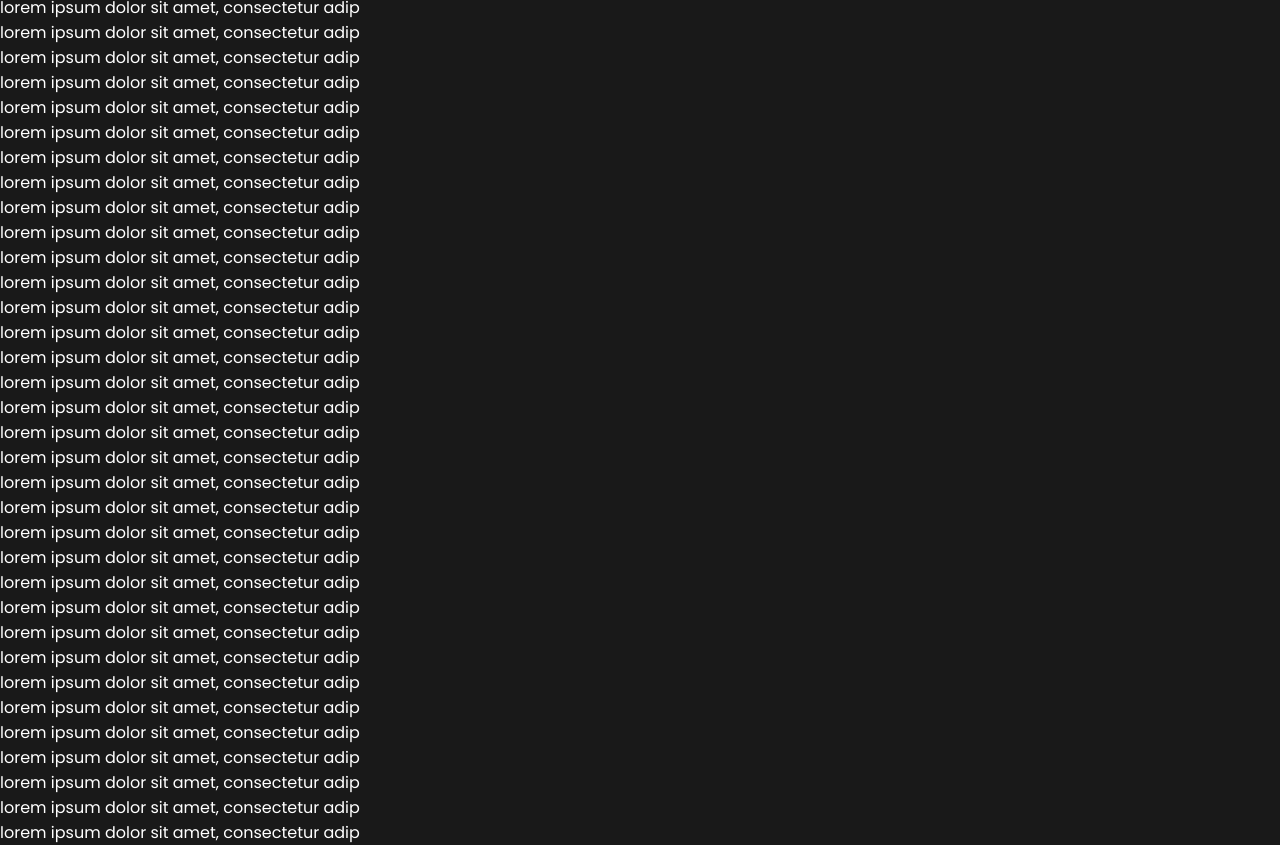
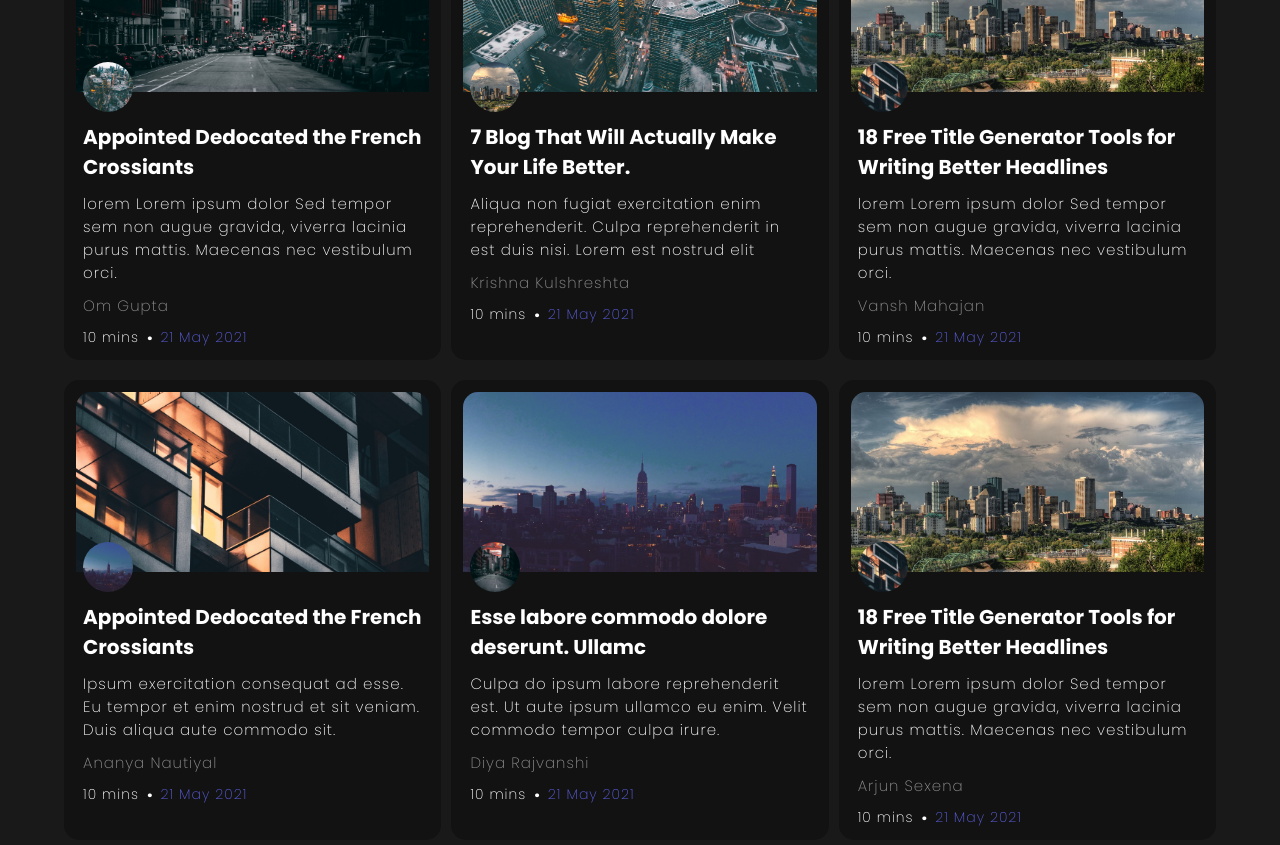
Before and after one commit to OmGuptaIND/breachv2.0, a Next.js app: page / in a window 1280 px wide. Shown: the part 980-1825 px from the top of the page. Built offline with nearby package versions, Linux system fonts and the light colour scheme.

Commit message:
Added: Cards Page

```diff
--- a/Data/ArticlesData.js
+++ b/Data/ArticlesData.js
@@ -16,7 +16,7 @@ const data = [
         id: Math.floor(Math.random() * 1000),
         imgUrl: '/images/two.jpeg',
         title: '7 Blog That Will Actually Make Your Life Better.',
-        desc:'Aliqua non fugiat exercitation enim reprehenderit. Culpa reprehenderit in est duis nisi. Lorem est nostrud elit do cillum reprehenderit ea duis',
+        desc:'Aliqua non fugiat exercitation enim reprehenderit. Culpa reprehenderit in est duis nisi. Lorem est nostrud elit',
         author: {
             authorId: toString(Math.floor(Math.random() * 1000)),
             authorName: 'Krishna Kulshreshta',
@@ -63,7 +63,20 @@ const data = [
         },
         readTime:'10',
         tags:['Latest', 'India']
-    }
+    },
+    {
+        id: Math.floor(Math.random() * 1000),
+        imgUrl: '/images/three.jpeg',
+        title: '18 Free Title Generator Tools for Writing Better Headlines',
+        desc:'lorem Lorem ipsum dolor Sed tempor sem non augue gravida, viverra lacinia purus mattis. Maecenas nec vestibulum orci.',
+        author: {
+            authorId: toString(Math.floor(Math.random() * 1000)),
+            authorName: 'Arjun Sexena',
+            authorimgUrl :'/images/four.jpeg'
+        },
+        readTime:'10',
+        tags:['Ongoing', 'Religion']
+    },
 
 ];
 
--- /dev/null
+++ b/components/GridCards/ArticleCard.js
@@ -0,0 +1,111 @@
+import { Avatar } from "@material-ui/core";
+import Image from "next/image";
+import styled from "styled-components";
+import { devicesSmall } from "../../devices";
+import blurEffect from "../../utils/BlurEffect";
+
+export default function ArticleCard({ doc }) {
+  return (
+    <Container>
+      <ImageContainer>
+        <ImageValue
+            src={doc.imgUrl}
+            alt='image'
+            layout='fill'
+            placeholder='blur'
+            blurDataURL={blurEffect}
+        />
+      </ImageContainer>
+      <CardContainer>
+        <AvatarImage src = {doc?.author?.authorimgUrl} alt = {doc?.author?.authorName} />
+        <CardData>
+          <h1>{doc.title}</h1>
+          <p>{doc.desc}</p>
+          <Author>{doc.author.authorName}</Author>
+          <ArticleData>
+            <p>{doc.readTime} mins</p>
+            <span>.</span>
+            <ReadTime>21 May 2021</ReadTime>
+          </ArticleData>
+        </CardData>
+      </CardContainer>
+    </Container>
+  );
+}
+
+const Container = styled.div`
+  display: flex;
+  flex-direction: column;
+  width: 100%;
+  min-height: 380px;
+  background-color: #121212;
+  margin-bottom: 10px;
+  padding: 12px;
+  border-radius: 15px;
+  transition: max-width 0.6s ease-in-out;
+  @media ${devicesSmall.tablet} {
+    /* max-width: 320px; */
+  }
+`;
+const ImageContainer = styled.div`
+  position: relative;
+  width: 100%;
+  min-height: 180px;
+  max-height: 200px;
+  border-radius: 15px 15px 0px 0px;
+  margin-bottom: 10px;
+`;
+const ImageValue = styled(Image)`
+  border-radius: 15px 15px 0px 0px;
+  object-fit: cover;
+`;
+const CardData = styled.div`
+  > h1 {
+    font-size: 20px;
+    margin-bottom: 10px;
+  }
+  > p {
+    font-size: 15px;
+    font-weight: 200;
+    letter-spacing: 1px;
+  }
+`;
+const AvatarImage = styled(Avatar)`
+  margin-bottom: 10px;
+  &&&{
+    width:50px;
+    height:50px
+  }
+`;
+const CardContainer = styled.div`
+  margin-top: -40px;
+  padding: 0px 2%;
+  min-height: 200px;
+  max-height: 300px;
+`;
+
+const ArticleData = styled.div`
+  display: flex;
+  align-items: center;
+  >p{
+    font-size: 14px;
+    font-weight: 200;
+    letter-spacing: 1px;
+    margin-top: 10px;
+  }
+  >span{
+    margin: 0px 8px;
+    font-size: 20px;
+    font-weight: bold;
+  }
+`;
+const Author = styled.p`
+  color: var(--color-under);
+  font-weight: 200;
+  margin-top: 10px;
+  letter-spacing:1px;
+`;
+const ReadTime = styled.p`
+  font-weight: bold;
+  color: var(--color-btn);
+`;
--- /dev/null
+++ b/components/GridCards/Card.js
@@ -0,0 +1,62 @@
+import Image from "next/image";
+import styled from "styled-components";
+import { devicesSmall } from "../../devices";
+import blurEffect from "../../utils/BlurEffect";
+
+export default function Card({ doc }) {
+  return (
+    <Container>
+      <ImageContainer>
+        <ImageValue
+            src={doc.imgUrl}
+            alt='image'
+            layout='fill'
+            placeholder='blur'
+            blurDataURL={blurEffect}
+        />
+      </ImageContainer>
+      <CardData>
+        <h1>{doc.title}</h1>
+        <p>{doc.desc}</p>
+      </CardData>
+    </Container>
+  );
+}
+
+const Container = styled.div`
+  display: flex;
+  flex-direction: column;
+  width: 100%;
+  height: 320px;
+  background-color: #121212;
+  margin-bottom: 10px;
+  padding: 12px;
+  border-radius: 15px;
+  transition: max-width 0.6s ease-in-out;
+  @media ${devicesSmall.tablet} {
+    /* max-width: 320px; */
+  }
+`;
+const ImageContainer = styled.div`
+  position: relative;
+  width: 100%;
+  border-radius: 15px 15px 0px 0px;
+  margin-bottom: 10px;
+`;
+const ImageValue = styled(Image)`
+  width: 100%;
+  height: 100%;
+  border-radius: 15px 15px 0px 0px;
+  object-fit: cover;
+`;
+const CardData = styled.div`
+  > h1 {
+    font-size: 20px;
+    margin-bottom: 10px;
+  }
+  > p {
+    font-size: 15px;
+    font-weight: 200;
+    letter-spacing: 1px;
+  }
+`;
--- /dev/null
+++ b/components/GridCards/GridCards.js
@@ -0,0 +1,26 @@
+import styled from "styled-components";
+import { devicesSmall } from "../../devices.js";
+import ArticleCard from "./ArticleCard.js";
+import Card from "./Card";
+export default function GridCards({data}) {
+    return (
+        <CardContainer>
+            {data?.map((doc, index) => <ArticleCard key = {doc.id} id = {index} doc = {doc} />)}
+        </CardContainer>
+    )
+}
+const CardContainer = styled.div`
+    display: grid;
+    grid-template-columns: 1fr;
+    transition: max-width 0.6s ease-in-out;
+    @media ${devicesSmall.tablet}
+    {
+        grid-template-columns: 1fr 1fr;
+        grid-gap: 20px;
+    }
+    @media ${devicesSmall.laptop}
+    {
+        grid-template-columns: 1fr 1fr 1fr;
+        grid-gap: 10px;
+    }
+`;
--- a/components/Homepage/Recent.js
+++ b/components/Homepage/Recent.js
@@ -1,12 +1,14 @@
-import styled from "styled-components"
+import styled from "styled-components";
+import data from '../../Data/ArticlesData';
+import GridCards from "../GridCards/GridCards";
 import PageSection from "../Partials/PageSection"
-
 export default function Recent() {
     return (
         <Container>
             <PageSection>
                 <h1>Recent Articles</h1>
             </PageSection>
+            <GridCards data = {data} />
         </Container>
     )
 }
--- a/components/Partials/PageSection.js
+++ b/components/Partials/PageSection.js
@@ -18,12 +18,6 @@ const Container = styled.div`
     display: flex;
     align-items: center;
     justify-content:space-between;
-    padding: 20px 2%;
-    transition: all 0.6s ease-in-out;
-    @media ${devicesSmall.tablet}
-    {
-        padding: 20px 5%;
-    }
 `;
 const SideBorder = styled.div`
     width:8px;
--- a/pages/index.js
+++ b/pages/index.js
@@ -3,11 +3,14 @@ import Image from 'next/image'
 import styled from 'styled-components';
 import HeroPage from '../components/HeroPage';
 import Recent from '../components/Homepage/Recent';
+import { devicesSmall } from '../devices';
 export default function Home() {
   return (
     <Container>
       <HeroPage />
-      <Recent />
+      <SectionContainer>
+        <Recent />
+      </SectionContainer>
       <p>lorem ipsum dolor sit amet, consectetur adip</p>
       <p>lorem ipsum dolor sit amet, consectetur adip</p>
       <p>lorem ipsum dolor sit amet, consectetur adip</p>
@@ -66,3 +69,12 @@ export default function Home() {
 
 const Container = styled.div`
 `;
+
+const SectionContainer = styled.div`
+    padding: 20px 2%;
+    transition: all 0.6s ease-in-out;
+    @media ${devicesSmall.tablet}
+    {
+        padding: 20px 5%;
+    }
+`;
```
Also changed, not shown: components/Slider/Slider.js (+25 -0 lines), components/Slider/SliderCard.js (+59 -0 lines), components/Slider/SliderTrack.js (+51 -0 lines).
